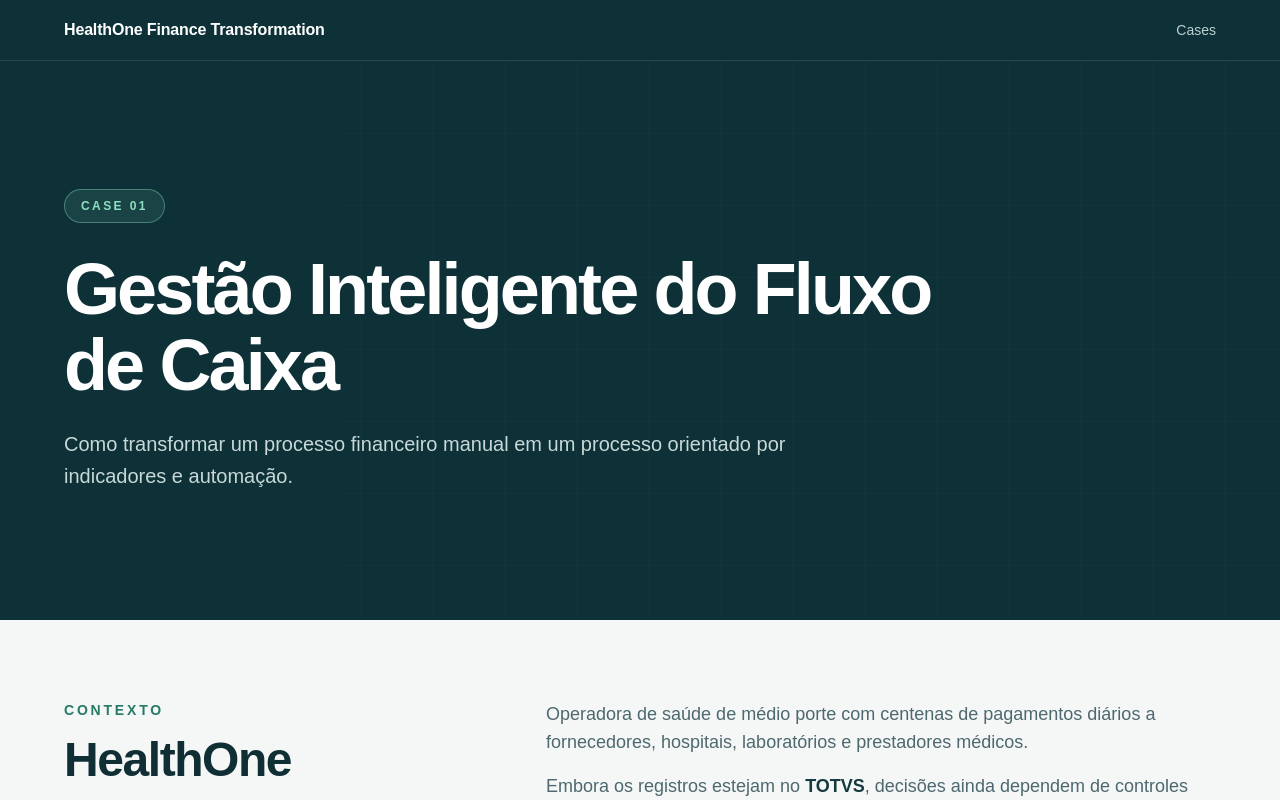
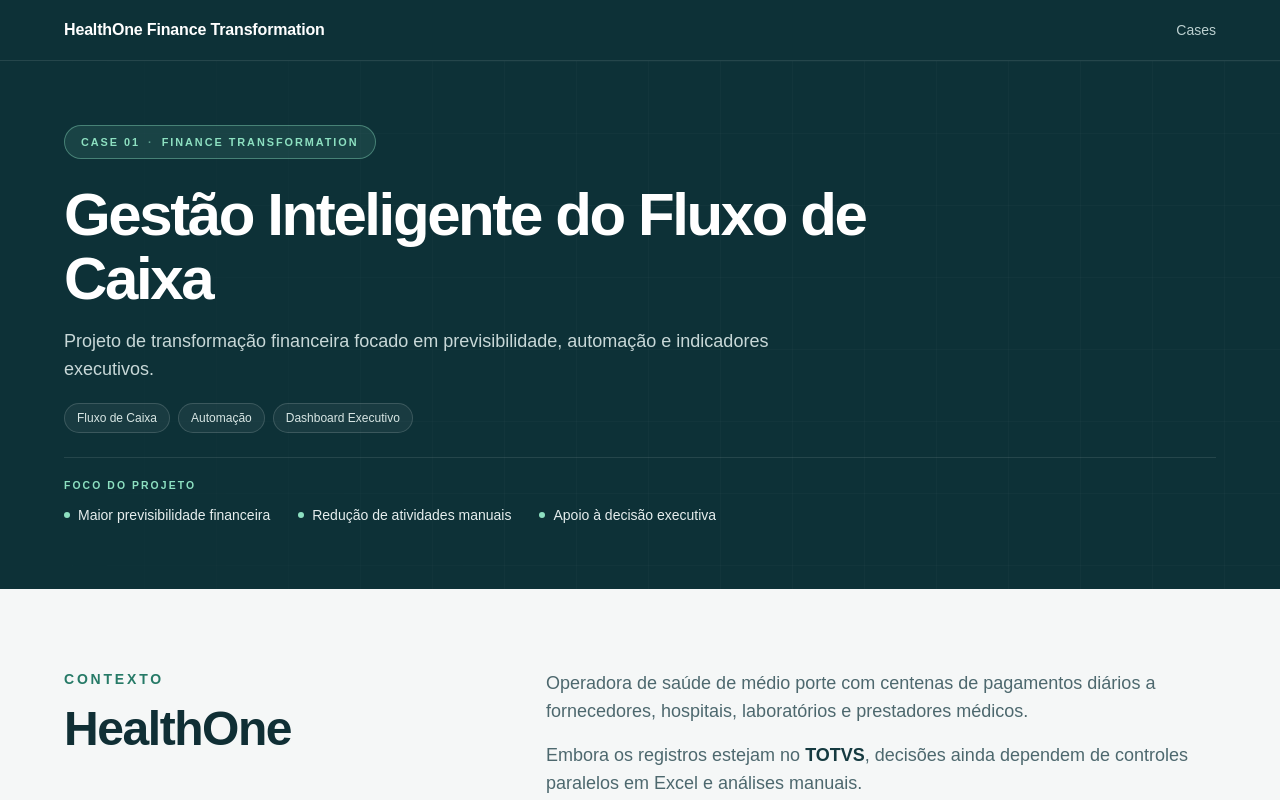
Before and after one commit to Anapaulaxavierr/healthone-finance-transformation, a Next.js app: page /cases/gestao-inteligente-fluxo-caixa in a window 1280 px wide. Shown: the top 800 px of the page. Built offline with nearby package versions, Linux system fonts and the light colour scheme.

Commit message:
refactor: optimize case 01 hero for executive reading

```diff
--- a/app/cases/gestao-inteligente-fluxo-caixa/page.tsx
+++ b/app/cases/gestao-inteligente-fluxo-caixa/page.tsx
@@ -5,7 +5,7 @@
 
 export const metadata: Metadata = {
   title: "Gestão Inteligente do Fluxo de Caixa | HealthOne",
-  description: "Como transformar um processo financeiro manual em um processo orientado por indicadores e automação.",
+  description: "Projeto de transformação financeira focado em previsibilidade, automação e indicadores executivos.",
 };
 
 const problems = [
@@ -44,12 +44,25 @@
     <div className="min-h-screen bg-[#f5f7f7] text-[#102f35]">
       <Header />
       <main>
-        <section className="relative isolate overflow-hidden bg-[#0d3137] px-6 py-20 sm:py-28 lg:px-8 lg:py-32">
+        <section className="relative isolate overflow-hidden bg-[#0d3137] px-6 py-14 sm:py-16 lg:px-8 lg:py-16">
           <div aria-hidden="true" className="hero-grid absolute inset-0 -z-10 opacity-20" />
           <div className="mx-auto max-w-6xl">
-            <span className="inline-flex rounded-full border border-[#8de0c1]/40 bg-[#8de0c1]/10 px-4 py-2 text-xs font-bold uppercase tracking-[0.2em] text-[#8de0c1]">Case 01</span>
-            <h1 className="mt-7 max-w-4xl text-5xl font-semibold leading-[1.06] tracking-[-0.04em] text-white sm:text-6xl lg:text-7xl">Gestão Inteligente do Fluxo de Caixa</h1>
-            <p className="mt-6 max-w-3xl text-lg leading-8 text-[#c8d8d8] sm:text-xl">Como transformar um processo financeiro manual em um processo orientado por indicadores e automação.</p>
+            <span className="inline-flex rounded-full border border-[#8de0c1]/40 bg-[#8de0c1]/10 px-4 py-2 text-[0.68rem] font-bold uppercase tracking-[0.18em] text-[#8de0c1]">Case 01 <span aria-hidden="true" className="mx-2 opacity-60">·</span> Finance Transformation</span>
+            <h1 className="mt-6 max-w-4xl text-4xl font-semibold leading-[1.06] tracking-[-0.04em] text-white sm:text-5xl lg:text-6xl">Gestão Inteligente do Fluxo de Caixa</h1>
+            <p className="mt-4 max-w-3xl text-base leading-7 text-[#c8d8d8] sm:text-lg">Projeto de transformação financeira focado em previsibilidade, automação e indicadores executivos.</p>
+            <div className="mt-5 flex flex-wrap gap-2" aria-label="Destaques do Case">
+              {["Fluxo de Caixa", "Automação", "Dashboard Executivo"].map((highlight) => (
+                <span key={highlight} className="rounded-full border border-white/15 bg-white/[0.05] px-3 py-1.5 text-xs font-medium text-[#d8e6e4]">{highlight}</span>
+              ))}
+            </div>
+            <div className="mt-6 border-t border-white/10 pt-5">
+              <p className="text-[0.65rem] font-bold uppercase tracking-[0.2em] text-[#8de0c1]">Foco do projeto</p>
+              <ul className="mt-3 flex flex-wrap gap-x-7 gap-y-2 text-sm text-[#e6eeee]">
+                {["Maior previsibilidade financeira", "Redução de atividades manuais", "Apoio à decisão executiva"].map((impact) => (
+                  <li key={impact} className="flex items-center gap-2"><span aria-hidden="true" className="size-1.5 rounded-full bg-[#8de0c1]" />{impact}</li>
+                ))}
+              </ul>
+            </div>
           </div>
         </section>
 
```
